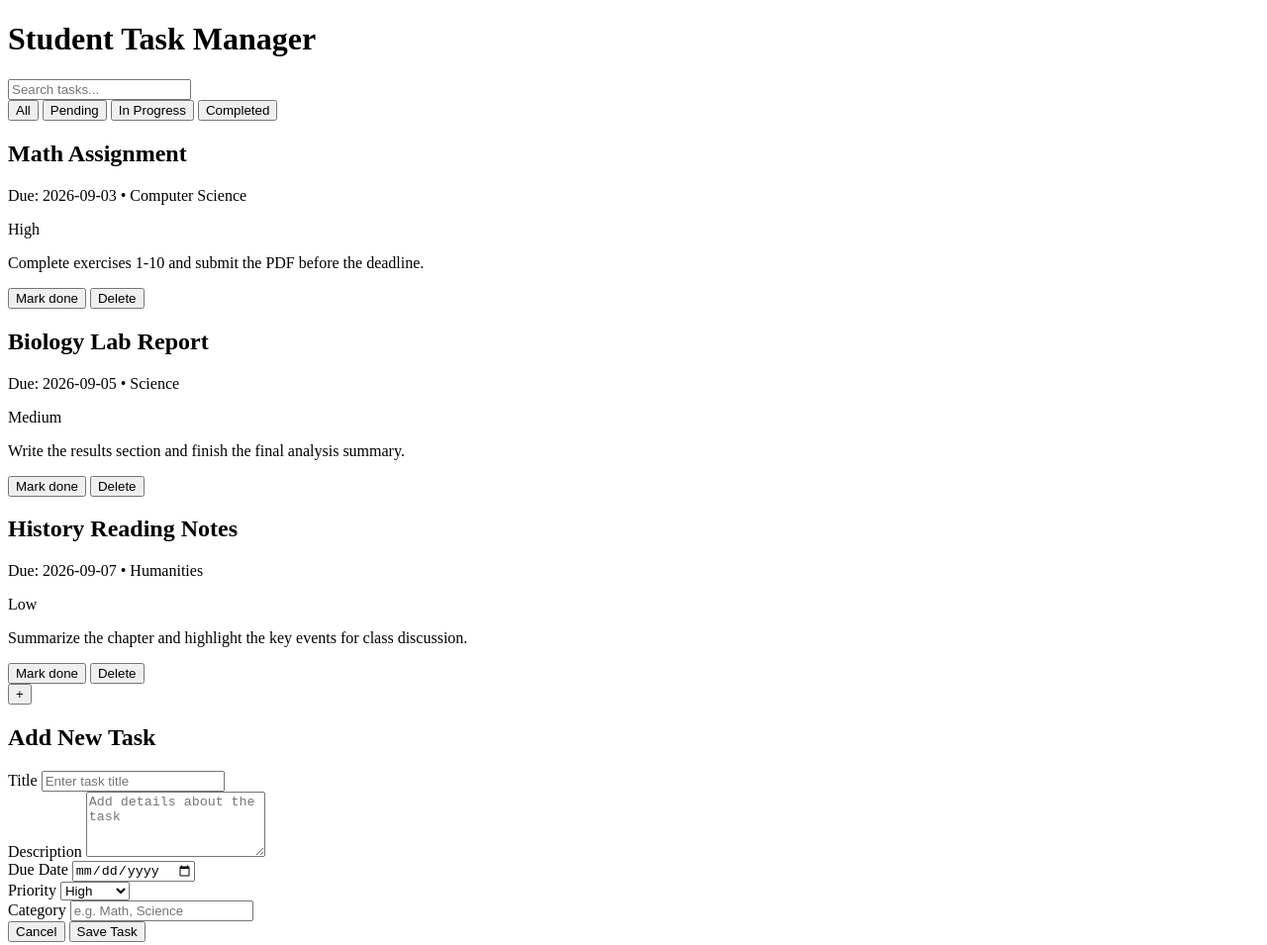
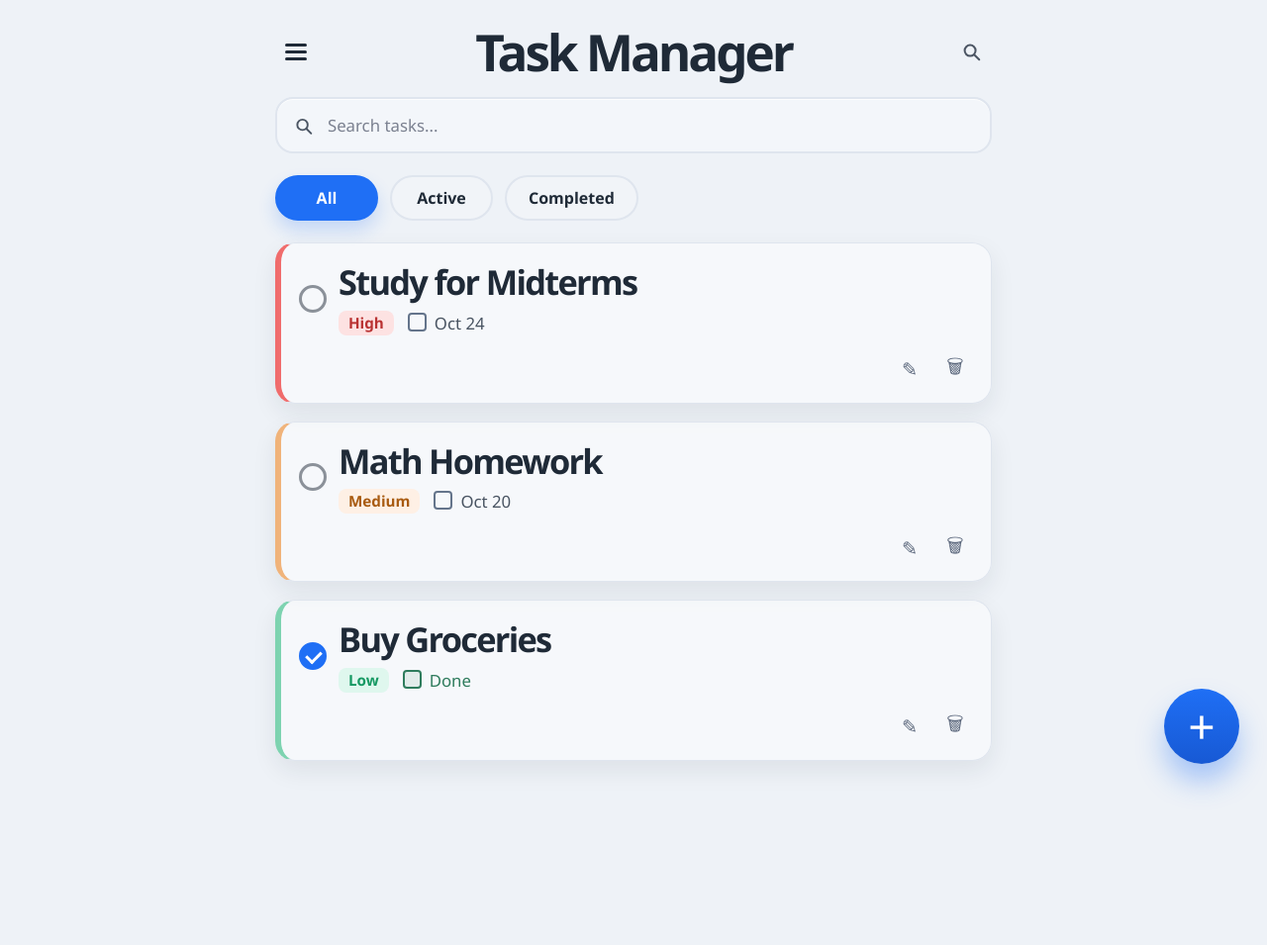
Before and after one commit to Mhan-Stevo/student-task-manager, a plain HTML site: page index.html in a window 1280 px wide. Shown: the whole page at 99% size. After the commit the page ends 889 px from the top, so only its background shows below. Drawn offline with Linux system fonts and the light colour scheme.

Commit message:
Added css structure

```diff
--- /dev/null
+++ b/css/styles.css
@@ -0,0 +1,513 @@
+:root {
+  --bg: #eef2f7;
+  --panel: #f6f8fb;
+  --card: #f4f6f9;
+  --surface: #ffffff;
+  --text: #1f2a37;
+  --muted: #6b7280;
+  --border: #dfe5ee;
+  --shadow: 0 10px 24px rgba(31, 42, 55, 0.08);
+  --blue: #1f6ff5;
+  --blue-dark: #1555c6;
+  --low: #7dd3b0;
+  --low-soft: #dff7ee;
+  --medium: #f0b37a;
+  --medium-soft: #fef0e5;
+  --high: #f06c6c;
+  --high-soft: #fde2e2;
+  --danger: #d9363e;
+  --chip: #edf2f9;
+  --focus: #0f172a;
+}
+
+* {
+  box-sizing: border-box;
+}
+
+html {
+  font-size: 16px;
+}
+
+body {
+  margin: 0;
+  min-height: 100vh;
+  font-family: "Segoe UI", Roboto, Helvetica, Arial, sans-serif;
+  background: var(--bg);
+  color: var(--text);
+}
+
+button,
+input,
+textarea,
+select {
+  font: inherit;
+}
+
+button {
+  cursor: pointer;
+}
+
+button:focus-visible,
+input:focus-visible,
+textarea:focus-visible,
+select:focus-visible {
+  outline: 3px solid rgba(31, 111, 245, 0.35);
+  outline-offset: 2px;
+}
+
+.app {
+  max-width: 760px;
+  margin: 0 auto;
+  padding: 24px 18px 120px;
+}
+
+.header {
+  display: flex;
+  align-items: center;
+  justify-content: space-between;
+  gap: 12px;
+  margin-bottom: 18px;
+}
+
+.menu-button,
+.search-button {
+  width: 42px;
+  height: 42px;
+  border: none;
+  background: transparent;
+  color: var(--text);
+  display: flex;
+  align-items: center;
+  justify-content: center;
+  border-radius: 12px;
+}
+
+.menu-button {
+  flex-direction: column;
+  gap: 4px;
+}
+
+.menu-button span {
+  display: block;
+  width: 22px;
+  height: 3px;
+  background: var(--text);
+  border-radius: 999px;
+}
+
+.search-button svg,
+.search-wrap svg {
+  width: 22px;
+  height: 22px;
+  stroke: #4b5563;
+  fill: none;
+  stroke-width: 2.2;
+  stroke-linecap: round;
+  stroke-linejoin: round;
+}
+
+.title {
+  margin: 0;
+  font-size: clamp(2.2rem, 4vw, 3.2rem);
+  line-height: 1.1;
+  letter-spacing: -0.06em;
+  font-weight: 700;
+  color: var(--text);
+}
+
+.search-wrap {
+  display: flex;
+  align-items: center;
+  gap: 12px;
+  width: 100%;
+  background: rgba(255, 255, 255, 0.3);
+  border: 2px solid var(--border);
+  border-radius: 18px;
+  padding: 14px 16px;
+  box-shadow: inset 0 1px 0 rgba(255, 255, 255, 0.8);
+  margin-bottom: 22px;
+}
+
+.search-bar {
+  width: 100%;
+  border: none;
+  background: transparent;
+  color: var(--text);
+  font-size: 1.05rem;
+}
+
+.search-bar::placeholder {
+  color: #7b8190;
+}
+
+.search-bar:focus {
+  outline: none;
+}
+
+.filters {
+  display: flex;
+  flex-wrap: wrap;
+  gap: 12px;
+  margin-bottom: 22px;
+}
+
+.filter-btn {
+  border: 2px solid var(--border);
+  background: rgba(255, 255, 255, 0.16);
+  color: var(--text);
+  border-radius: 999px;
+  padding: 10px 22px;
+  min-width: 104px;
+  font-weight: 600;
+  transition: all 0.2s ease;
+}
+
+.filter-btn.active {
+  background: var(--blue);
+  border-color: var(--blue);
+  color: #fff;
+  box-shadow: 0 10px 18px rgba(31, 111, 245, 0.2);
+}
+
+.filter-btn:hover {
+  border-color: #cad7eb;
+}
+
+.task-list {
+  display: grid;
+  gap: 18px;
+}
+
+.task-card {
+  position: relative;
+  background: rgba(255, 255, 255, 0.45);
+  border: 1px solid var(--border);
+  border-left: 6px solid var(--border);
+  border-radius: 20px;
+  box-shadow: var(--shadow);
+  padding: 18px 18px 16px;
+  transition: transform 0.18s ease, box-shadow 0.18s ease;
+}
+
+.task-card:hover {
+  transform: translateY(-1px);
+  box-shadow: 0 14px 26px rgba(31, 42, 55, 0.1);
+}
+
+.task-card--high {
+  border-left-color: var(--high);
+}
+
+.task-card--medium {
+  border-left-color: var(--medium);
+}
+
+.task-card--low {
+  border-left-color: var(--low);
+}
+
+.task-main {
+  display: flex;
+  align-items: center;
+  justify-content: space-between;
+  gap: 12px;
+}
+
+.task-check {
+  width: 28px;
+  height: 28px;
+  border-radius: 50%;
+  border: 3px solid rgba(31, 42, 55, 0.5);
+  background: transparent;
+  position: relative;
+  flex-shrink: 0;
+}
+
+.task-check.checked {
+  border-color: var(--blue);
+  background: var(--blue);
+}
+
+.task-check.checked::after {
+  content: "";
+  position: absolute;
+  left: 7px;
+  top: 3px;
+  width: 7px;
+  height: 12px;
+  border: solid white;
+  border-width: 0 3px 3px 0;
+  transform: rotate(45deg);
+}
+
+.task-text {
+  flex: 1;
+  min-width: 0;
+}
+
+.task-title {
+  margin: 0 0 8px;
+  font-size: clamp(1.7rem, 3vw, 2.15rem);
+  line-height: 1.2;
+  letter-spacing: -0.05em;
+  font-weight: 700;
+  color: var(--text);
+}
+
+.task-meta-row {
+  display: flex;
+  align-items: center;
+  gap: 14px;
+  flex-wrap: wrap;
+}
+
+.priority {
+  display: inline-flex;
+  align-items: center;
+  justify-content: center;
+  border-radius: 8px;
+  padding: 5px 10px;
+  font-size: 0.95rem;
+  font-weight: 700;
+  line-height: 1;
+}
+
+.priority--high {
+  background: var(--high-soft);
+  color: #b93232;
+}
+
+.priority--medium {
+  background: var(--medium-soft);
+  color: #a85a10;
+}
+
+.priority--low {
+  background: var(--low-soft);
+  color: #169963;
+}
+
+.task-date {
+  display: inline-flex;
+  align-items: center;
+  gap: 8px;
+  color: #495462;
+  font-size: 1.05rem;
+  font-weight: 500;
+}
+
+.task-date::before {
+  content: "";
+  width: 15px;
+  height: 15px;
+  border: 2px solid #64748b;
+  border-radius: 4px;
+  display: inline-block;
+  position: relative;
+  top: -1px;
+}
+
+.task-date--done {
+  color: #2f7c5d;
+}
+
+.task-date--done::before {
+  border-color: #2f7c5d;
+  background: rgba(45, 135, 88, 0.1);
+}
+
+.task-actions {
+  display: flex;
+  align-items: center;
+  justify-content: flex-end;
+  gap: 10px;
+  margin-top: 16px;
+}
+
+.icon-btn {
+  width: 36px;
+  height: 36px;
+  border: none;
+  border-radius: 10px;
+  background: transparent;
+  color: #5a667b;
+  font-size: 1.2rem;
+  display: inline-flex;
+  align-items: center;
+  justify-content: center;
+}
+
+.icon-btn:hover {
+  background: rgba(148, 163, 184, 0.12);
+}
+
+.fab {
+  position: fixed;
+  right: 28px;
+  bottom: 28px;
+  width: 76px;
+  height: 76px;
+  border: none;
+  border-radius: 50%;
+  background: linear-gradient(180deg, #1f6ff5 0%, #1759d4 100%);
+  color: #fff;
+  font-size: 3rem;
+  line-height: 1;
+  box-shadow: 0 18px 28px rgba(31, 111, 245, 0.35);
+  z-index: 20;
+}
+
+.fab:hover {
+  background: linear-gradient(180deg, #195fe0 0%, #124eb2 100%);
+}
+
+.modal {
+  position: fixed;
+  inset: 0;
+  display: none;
+  align-items: center;
+  justify-content: center;
+  background: rgba(15, 23, 42, 0.42);
+  backdrop-filter: blur(2px);
+  padding: 20px;
+  z-index: 30;
+}
+
+.modal.open {
+  display: flex;
+}
+
+.modal-content {
+  width: min(100%, 460px);
+  background: #fff;
+  border-radius: 22px;
+  box-shadow: 0 26px 50px rgba(15, 23, 42, 0.18);
+  padding: 26px 22px 20px;
+}
+
+.modal-content h2 {
+  margin: 0 0 18px;
+  font-size: clamp(1.8rem, 4vw, 2.4rem);
+  line-height: 1.2;
+  letter-spacing: -0.05em;
+}
+
+.form-group {
+  margin-bottom: 16px;
+}
+
+.form-group label {
+  display: block;
+  margin-bottom: 8px;
+  font-size: 0.95rem;
+  font-weight: 600;
+  color: var(--text);
+}
+
+.form-group input,
+.form-group textarea,
+.form-group select {
+  width: 100%;
+  border: 1.5px solid var(--border);
+  border-radius: 12px;
+  background: #f9fafb;
+  padding: 11px 12px;
+  color: var(--text);
+}
+
+.form-group textarea {
+  min-height: 110px;
+  resize: vertical;
+}
+
+.form-actions {
+  display: flex;
+  justify-content: flex-end;
+  gap: 12px;
+  margin-top: 18px;
+}
+
+.btn {
+  border: none;
+  border-radius: 12px;
+  padding: 11px 18px;
+  font-weight: 700;
+}
+
+.btn-secondary {
+  background: #edf2f9;
+  color: var(--text);
+}
+
+.btn-primary {
+  background: var(--blue);
+  color: #fff;
+}
+
+.hidden {
+  display: none;
+}
+
+@media (max-width: 560px) {
+  .app {
+    padding-left: 14px;
+    padding-right: 14px;
+  }
+
+  .header {
+    margin-bottom: 16px;
+  }
+
+  .title {
+    font-size: 2.2rem;
+    text-align: center;
+  }
+
+  .search-wrap {
+    margin-bottom: 16px;
+  }
+
+  .filters {
+    gap: 10px;
+    margin-bottom: 18px;
+  }
+
+  .filter-btn {
+    flex: 1 1 calc(50% - 10px);
+    min-width: 0;
+    padding: 10px 14px;
+  }
+
+  .task-card {
+    padding: 16px 14px 14px;
+  }
+
+  .task-main {
+    align-items: flex-start;
+  }
+
+  .task-title {
+    font-size: 1.9rem;
+  }
+
+  .task-meta-row {
+    gap: 10px;
+  }
+
+  .task-actions {
+    margin-top: 12px;
+  }
+
+  .fab {
+    left: 50%;
+    right: auto;
+    transform: translateX(-50%);
+    bottom: 26px;
+    width: 72px;
+    height: 72px;
+  }
+
+  .modal-content {
+    padding: 22px 18px 18px;
+  }
+}
--- a/index.html
+++ b/index.html
@@ -4,71 +4,88 @@
     <meta charset="UTF-8" />
     <meta name="viewport" content="width=device-width, initial-scale=1.0" />
     <title>Student Task Manager</title>
-    <link rel="stylesheet" href="styles.css" />
+    <link rel="stylesheet" href="css/styles.css" />
   </head>
   <body>
     <div class="app">
       <header class="header">
-        <h1 class="title">Student Task Manager</h1>
+        <button class="menu-button" type="button" aria-label="Open menu">
+          <span></span>
+          <span></span>
+          <span></span>
+        </button>
+        <h1 class="title">Task Manager</h1>
+        <button class="search-button" type="button" aria-label="Search tasks">
+          <svg viewBox="0 0 24 24" aria-hidden="true">
+            <circle cx="11" cy="11" r="6"></circle>
+            <path d="M16 16L21 21"></path>
+          </svg>
+        </button>
       </header>
 
-      <input
-        class="search-bar"
-        type="search"
-        placeholder="Search tasks..."
-        aria-label="Search tasks"
-      />
+      <label class="search-wrap" for="taskSearch">
+        <svg viewBox="0 0 24 24" aria-hidden="true">
+          <circle cx="11" cy="11" r="6"></circle>
+          <path d="M16 16L21 21"></path>
+        </svg>
+        <input id="taskSearch" class="search-bar" type="search" placeholder="Search tasks..." aria-label="Search tasks" />
+      </label>
 
       <div class="filters" aria-label="Task filters">
         <button class="filter-btn active" type="button">All</button>
-        <button class="filter-btn" type="button">Pending</button>
-        <button class="filter-btn" type="button">In Progress</button>
+        <button class="filter-btn" type="button">Active</button>
         <button class="filter-btn" type="button">Completed</button>
       </div>
 
-      <main class="task-list" aria-live="polite">
-        <article class="task-card">
-          <div class="task-card-header">
-            <div>
-              <h2 class="task-title">Math Assignment</h2>
-              <p class="task-meta">Due: 2026-09-03 • Computer Science</p>
+      <main id="taskList" class="task-list" aria-live="polite">
+        <article class="task-card task-card--high">
+          <div class="task-main">
+            <button class="task-check" type="button" aria-label="Mark Study for Midterms as complete"></button>
+            <div class="task-text">
+              <h2 class="task-title">Study for Midterms</h2>
+              <div class="task-meta-row">
+                <span class="priority priority--high">High</span>
+                <span class="task-date">Oct 24</span>
+              </div>
             </div>
-            <span class="badge high">High</span>
           </div>
-          <p class="task-meta">Complete exercises 1-10 and submit the PDF before the deadline.</p>
           <div class="task-actions">
-            <button class="mark-done" type="button">Mark done</button>
-            <button class="delete" type="button">Delete</button>
+            <button class="icon-btn" type="button" aria-label="Edit task">✎</button>
+            <button class="icon-btn" type="button" aria-label="Delete task">🗑</button>
           </div>
         </article>
 
-        <article class="task-card">
-          <div class="task-card-header">
-            <div>
-              <h2 class="task-title">Biology Lab Report</h2>
-              <p class="task-meta">Due: 2026-09-05 • Science</p>
+        <article class="task-card task-card--medium">
+          <div class="task-main">
+            <button class="task-check" type="button" aria-label="Mark Math Homework as complete"></button>
+            <div class="task-text">
+              <h2 class="task-title">Math Homework</h2>
+              <div class="task-meta-row">
+                <span class="priority priority--medium">Medium</span>
+                <span class="task-date">Oct 20</span>
+              </div>
             </div>
-            <span class="badge medium">Medium</span>
           </div>
-          <p class="task-meta">Write the results section and finish the final analysis summary.</p>
           <div class="task-actions">
-            <button class="mark-done" type="button">Mark done</button>
-            <button class="delete" type="button">Delete</button>
+            <button class="icon-btn" type="button" aria-label="Edit task">✎</button>
+            <button class="icon-btn" type="button" aria-label="Delete task">🗑</button>
           </div>
         </article>
 
-        <article class="task-card">
-          <div class="task-card-header">
-            <div>
-              <h2 class="task-title">History Reading Notes</h2>
-              <p class="task-meta">Due: 2026-09-07 • Humanities</p>
+        <article class="task-card task-card--low is-complete">
+          <div class="task-main">
+            <button class="task-check checked" type="button" aria-label="Buy Groceries completed"></button>
+            <div class="task-text">
+              <h2 class="task-title">Buy Groceries</h2>
+              <div class="task-meta-row">
+                <span class="priority priority--low">Low</span>
+                <span class="task-date task-date--done">Done</span>
+              </div>
             </div>
-            <span class="badge low">Low</span>
           </div>
-          <p class="task-meta">Summarize the chapter and highlight the key events for class discussion.</p>
           <div class="task-actions">
-            <button class="mark-done" type="button">Mark done</button>
-            <button class="delete" type="button">Delete</button>
+            <button class="icon-btn" type="button" aria-label="Edit task">✎</button>
+            <button class="icon-btn" type="button" aria-label="Delete task">🗑</button>
           </div>
         </article>
       </main>
```
